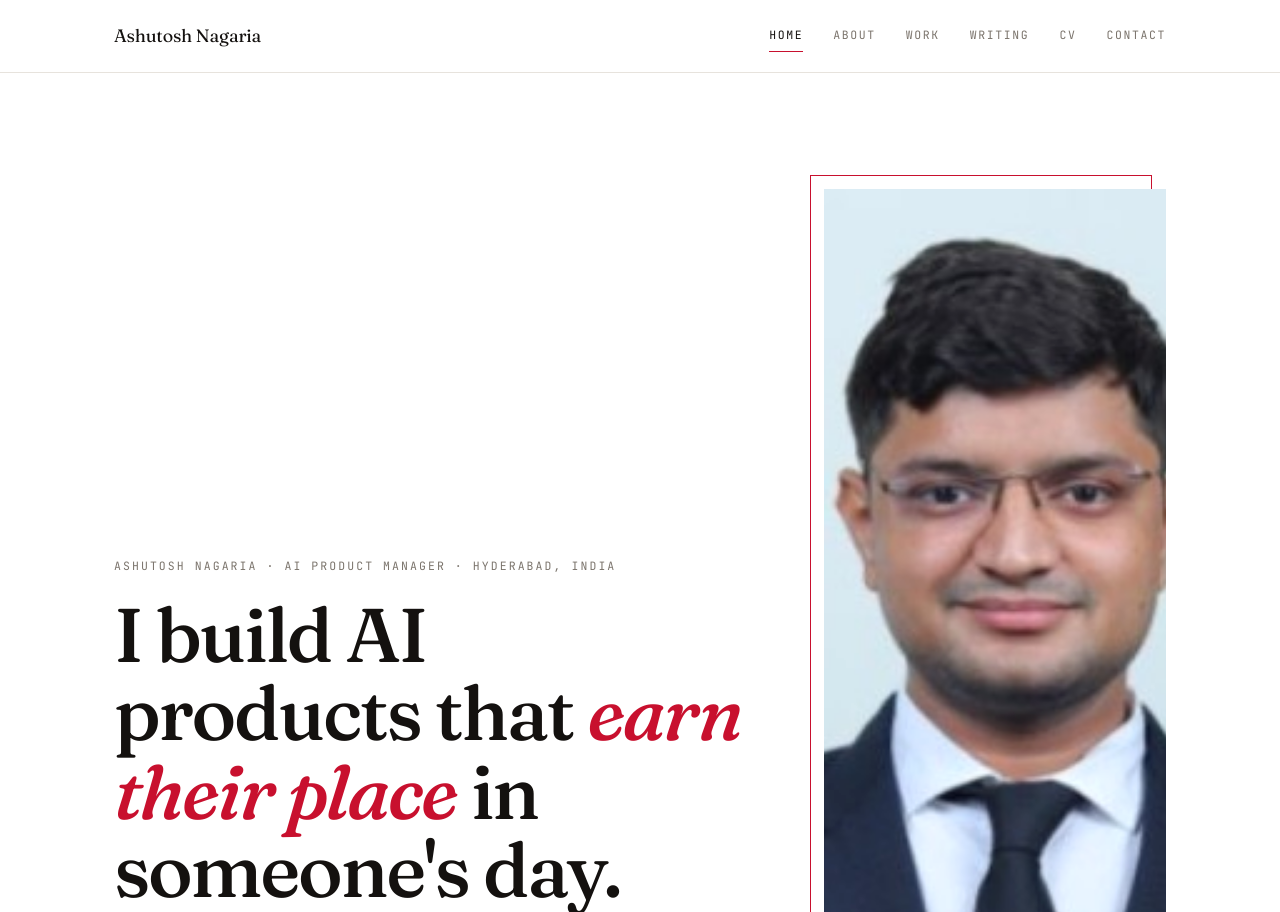
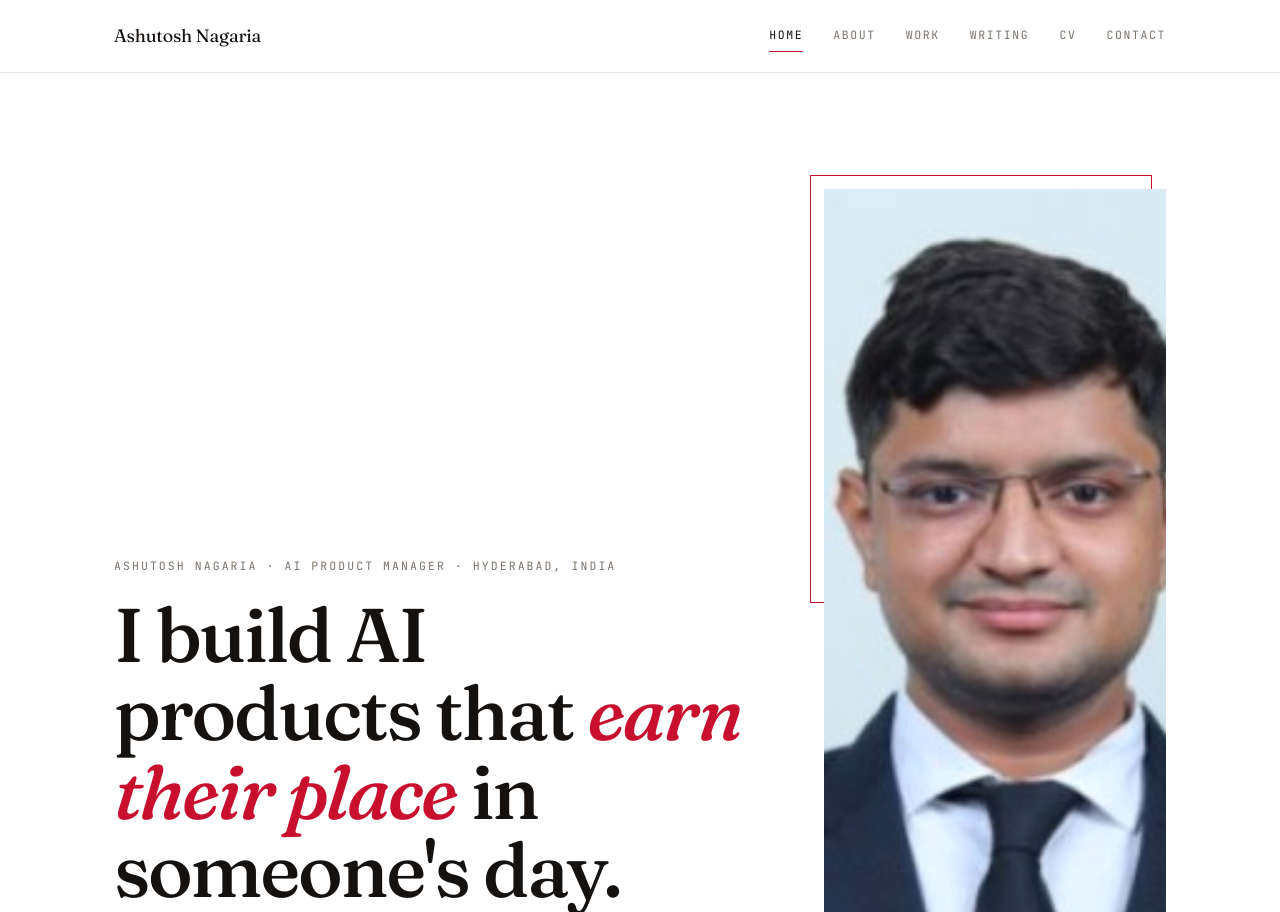
Before and after one commit to Ashutosh-nagaria/portfolio, a plain HTML site: page index.html in a window 1280 px wide. Shown: the top 912 px of the page. Drawn offline with Linux system fonts and the light colour scheme.

Commit message:
Fix portrait frame overlap and About alignment

```diff
--- a/css/style.css
+++ b/css/style.css
@@ -308,7 +308,7 @@ p { margin: 0 0 1.1em; }
   top: 0;
   left: 0;
   width: calc(100% - 14px);
-  height: calc(100% - 14px);
+  aspect-ratio: 4 / 5;
   border: 1px solid var(--accent);
   pointer-events: none;
   z-index: 0;
```
